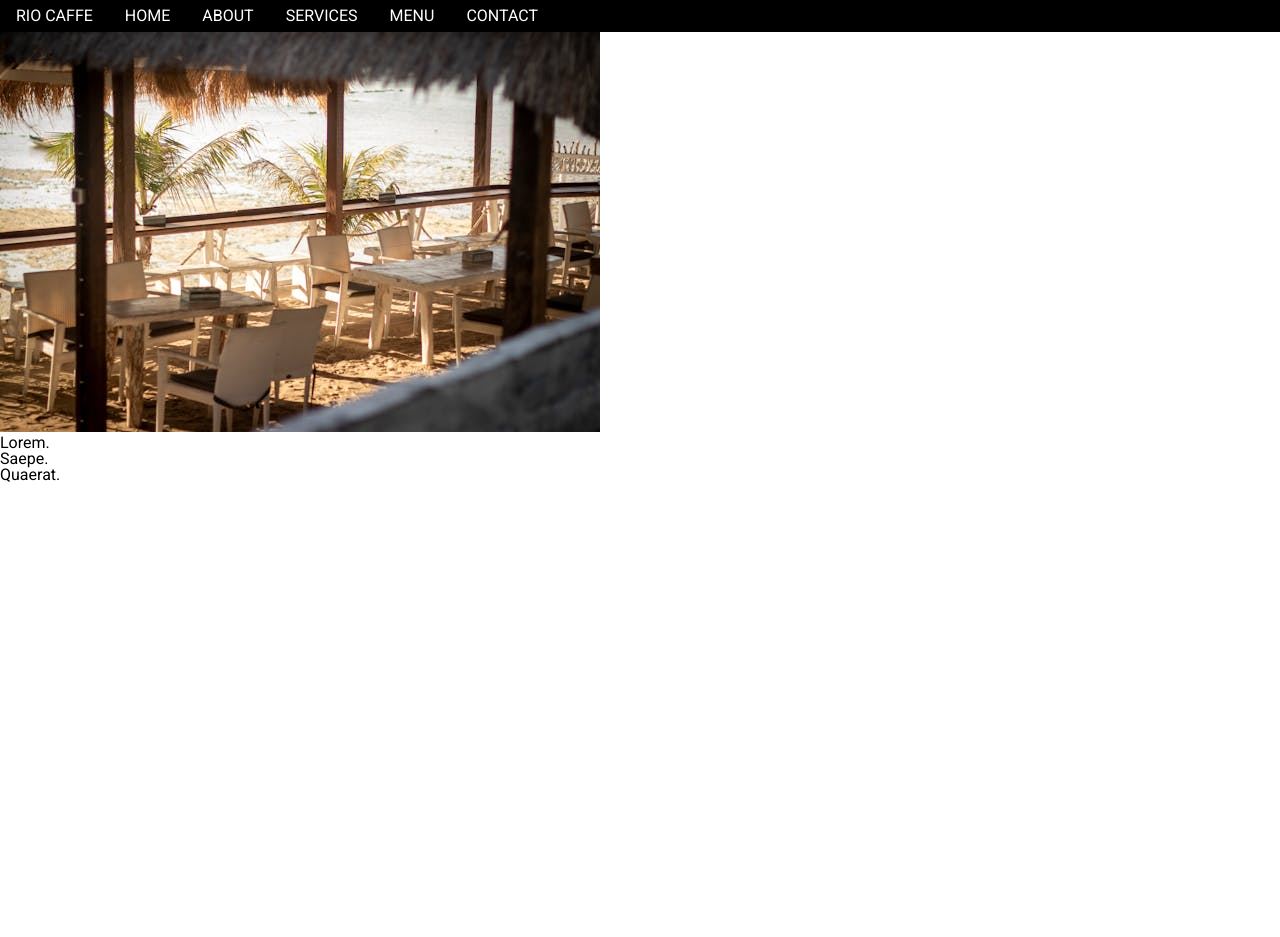
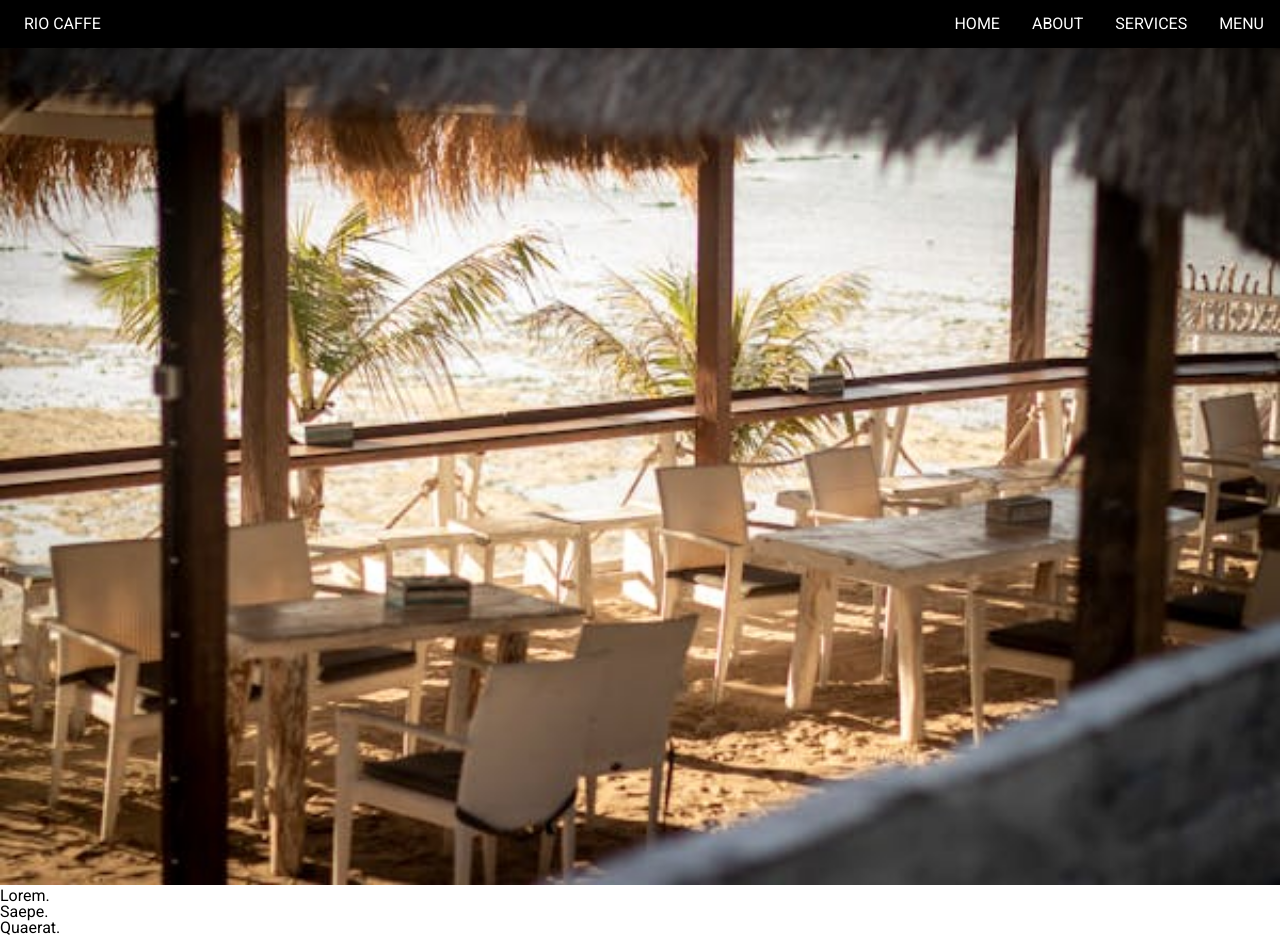
Before and after one commit to Khametova/CSS-Flex-Menu, a plain HTML site: page index.html in a window 1280 px wide. Before the commit the page ends 800 px from the top, so only its background shows below. Drawn offline with Linux system fonts and the light colour scheme; a web font is replaced by a local one.

Commit message:
add styles

```diff
--- a/assets/CSS/style.css
+++ b/assets/CSS/style.css
@@ -1,27 +1,59 @@
 * {
     box-sizing: border-box;
-    margin: 0;
+
 }
 
 :root{
     font-size: 16px;
-    font-family: Roboto, sans-serif
+    font-family: Roboto, sans-serif;
+    --size-menu: 2rem
 }
 
+body{
+    padding-top: var(--size-menu);
+}
 .navigation{
+    min-height: var(--size-menu);
     display: flex;
+    align-items: center;
     background-color: black;
     color: white;
-    text-decoration: none;
+    position: fixed;
+    top: 0;
+    left: 0;
+    right: 0;
 }
 
 .btn{
     display: inline-block;
     padding: 0.5em 1em;
-    text-decoration: none;
-    color: inherit;
     text-transform: uppercase;
 }
- .menu{
+
+.menu{
     display: flex;
- }
+
+}
+
+.rio-caffe{
+    margin-right: auto;
+    padding: 0.5rem;
+}
+
+.contact{
+    margin-left: auto;
+    padding: 0.5rem;
+    display: none;
+}
+
+header{
+
+}
+
+.image{
+    width: 100%;
+}
+
+.info{
+
+}
--- a/index.html
+++ b/index.html
@@ -12,20 +12,22 @@
 </head>
 <body>
    <nav class="navigation">
-    <a class="btn" href="#">Rio caffe</a>
+   <div class="rio-caffe"><a class="btn" href="#">Rio caffe</a></div>
     <ul class="menu">
         <li><a class="btn" href="#">home</a></li>
         <li><a class="btn" href="#">about</a></li>
         <li><a class="btn" href="#">services</a></li>
         <li><a class="btn" href="#">menu</a></li>
-        <li><a class="btn" href="#">contact</a></li>
-    </ul>
+      </ul>
+    <div class="contact"><a class="btn" href="#">contact</a></div>
    </nav>
   <header>
-    <img src="/assets/img/restor.jpeg" alt="#">
-    <p>Lorem.</p>
-    <p>Saepe.</p>
-    <p>Quaerat.</p>
+    <img class="image" src="/assets/img/restor.jpeg" alt="#">
+    <div class="info">
+     <p>Lorem.</p>
+     <p>Saepe.</p>
+     <p>Quaerat.</p>
+  </div>
   </header>
 </body>
 </html>
```
